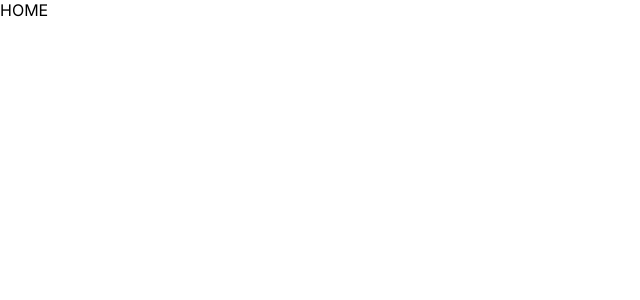
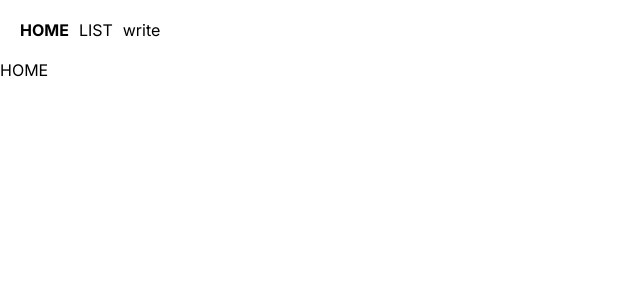
Before and after one commit to 62savage/next_board, a Next.js app: page / in a window 1280 px wide. Shown: the top 300 px of the page, without its empty margins (0-640 px from the left). Built offline with nearby package versions, Linux system fonts and the light colour scheme.

Commit message:
Separate ListItem as a ClientComponent & Add Layout Navigation

```diff
--- a/app/globals.css
+++ b/app/globals.css
@@ -56,3 +56,16 @@ button {
   background: lightgray;
   border-radius: 5px;
 }
+/* - Layout -  */
+.navbar {
+  background: white;
+  padding: 20px;
+}
+.navbar a {
+  margin-right: 10px;
+  text-decoration: none;
+  color: black;
+}
+.logo {
+  font-weight: bold;
+}
--- a/app/layout.js
+++ b/app/layout.js
@@ -1,17 +1,27 @@
-import './globals.css'
-import { Inter } from 'next/font/google'
+import Link from 'next/link';
+import './globals.css';
+import { Inter } from 'next/font/google';
 
-const inter = Inter({ subsets: ['latin'] })
+const inter = Inter({ subsets: ['latin'] });
 
 export const metadata = {
   title: 'Create Next App',
   description: 'Generated by create next app',
-}
+};
 
 export default function RootLayout({ children }) {
   return (
     <html lang="en">
-      <body className={inter.className}>{children}</body>
+      <body className={inter.className}>
+        <div className="navbar">
+          <Link href="/" className="logo">
+            HOME
+          </Link>
+          <Link href="/list">LIST</Link>
+          <Link href="/write">write</Link>
+        </div>
+        {children}
+      </body>
     </html>
-  )
+  );
 }
```
Also changed, not shown: app/list/ListItem.jsx (added, +27 -0 lines), app/list/page.js (+2 -12 lines), 1 other file (tests, documents, lock files or other folders).
